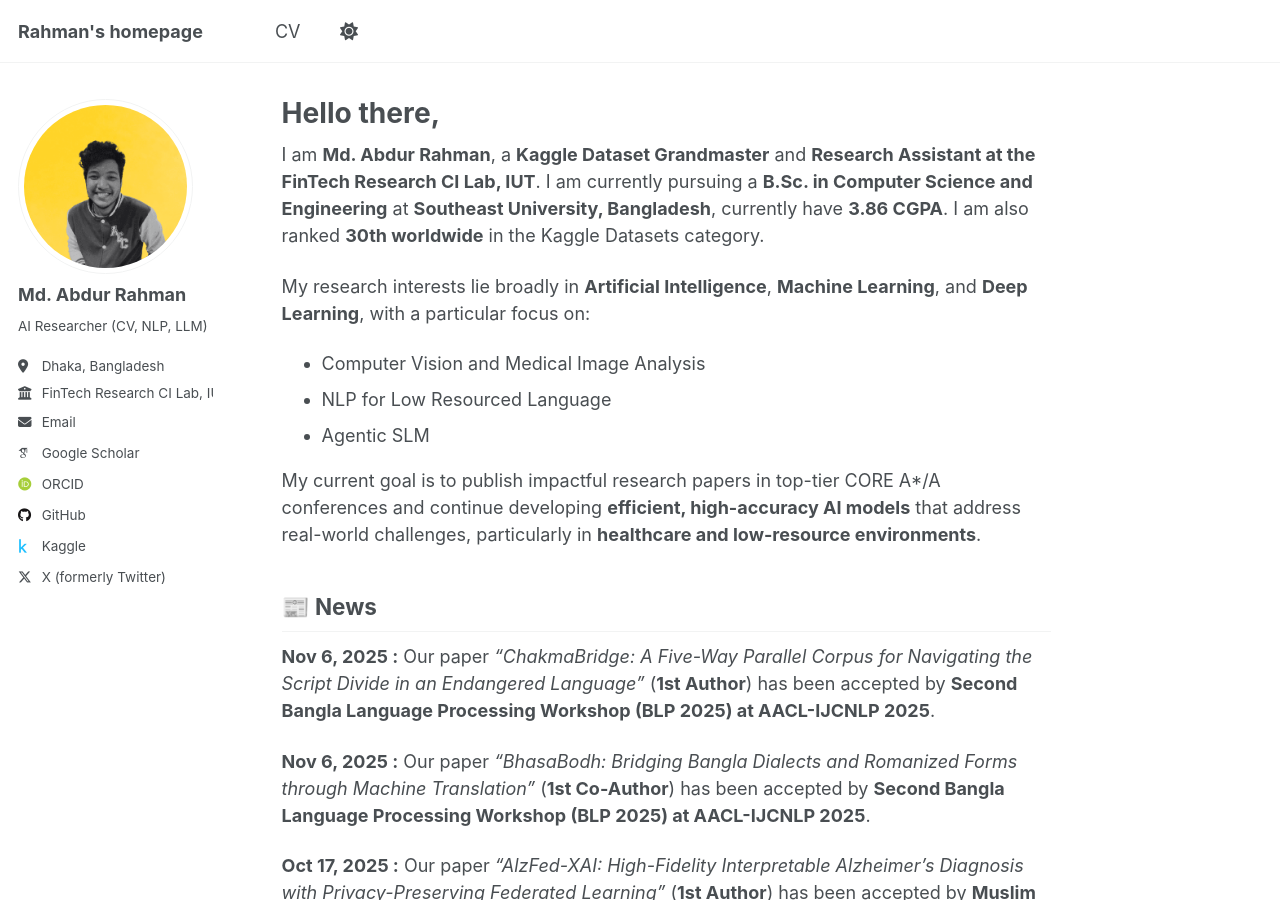
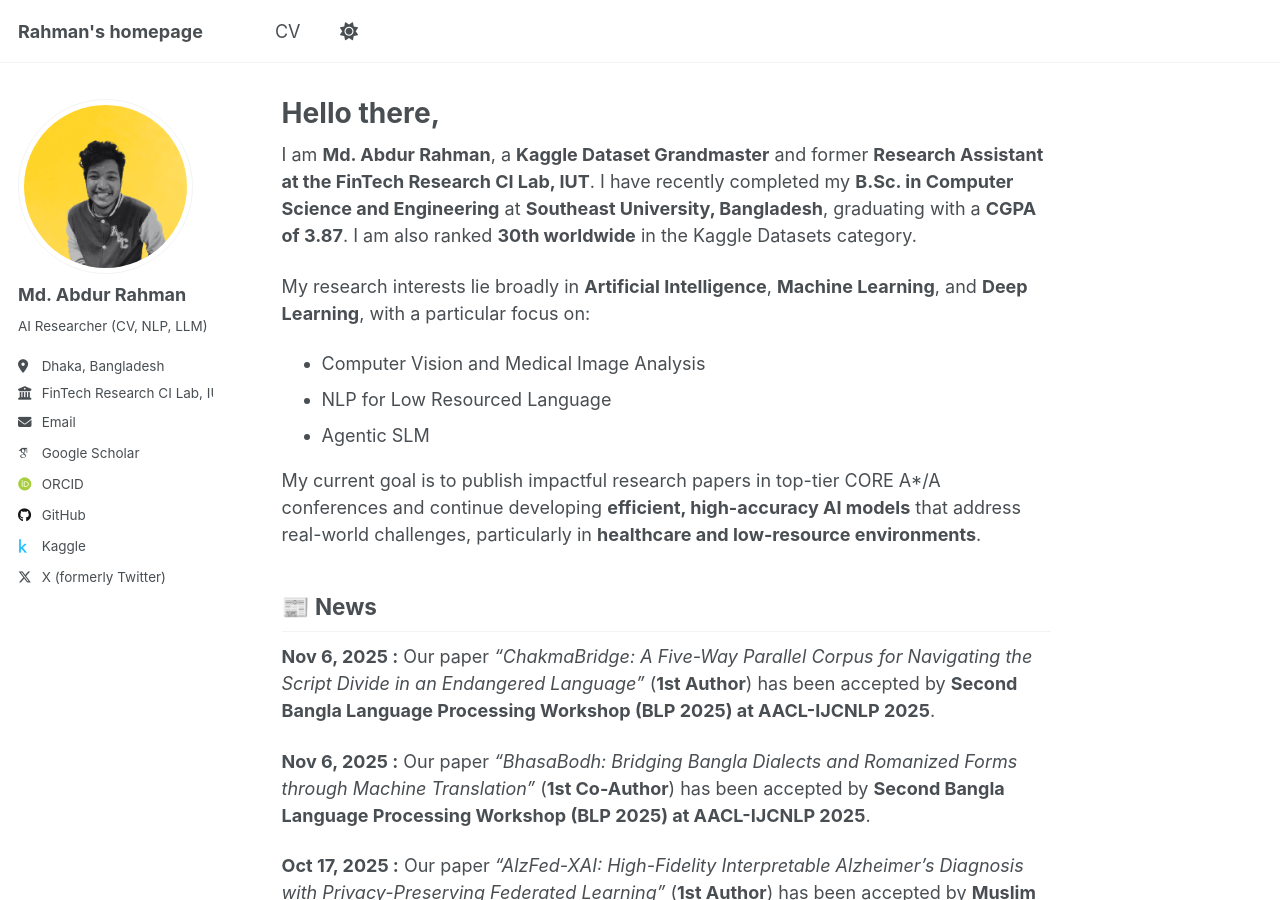
Before and after one commit to borhanitrash/borhanitrash.github.io, a Jekyll site: the page built from _pages/about.md, in a window 1280 px wide and 900 px high. Built offline with Jekyll 4.4.1, drawn with Linux system fonts in a browser that asks for light colours; some web fonts are replaced; a script that is not in the unit is left out.

Commit message:
Revise about page with updated credentials
Updated personal information and academic achievements.

```diff
--- a/_pages/about.md
+++ b/_pages/about.md
@@ -8,7 +8,7 @@ redirect_from:
   - /about.html
 ---
 
-I am **Md. Abdur Rahman**, a **Kaggle Dataset Grandmaster** and **Research Assistant at the FinTech Research CI Lab, IUT**. I am currently pursuing a **B.Sc. in Computer Science and Engineering** at **Southeast University, Bangladesh**, currently have **3.86 CGPA**. I am also ranked **30th worldwide** in the Kaggle Datasets category.
+I am **Md. Abdur Rahman**, a **Kaggle Dataset Grandmaster** and former **Research Assistant at the FinTech Research CI Lab, IUT**. I have recently completed my **B.Sc. in Computer Science and Engineering** at **Southeast University, Bangladesh**, graduating with a **CGPA of 3.87**. I am also ranked **30th worldwide** in the Kaggle Datasets category.
 
 My research interests lie broadly in **Artificial Intelligence**, **Machine Learning**, and **Deep Learning**, with a particular focus on:
 
```
